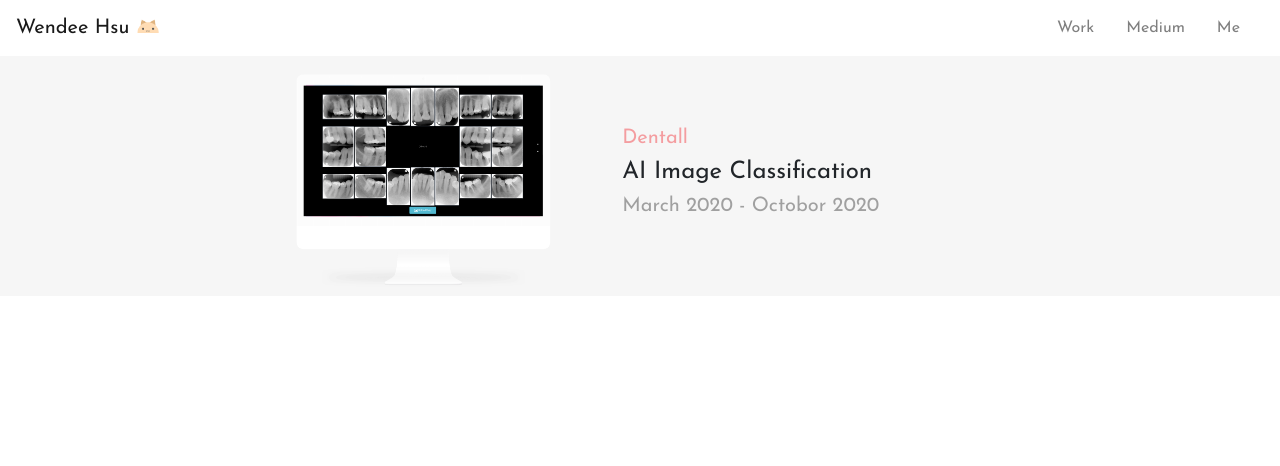
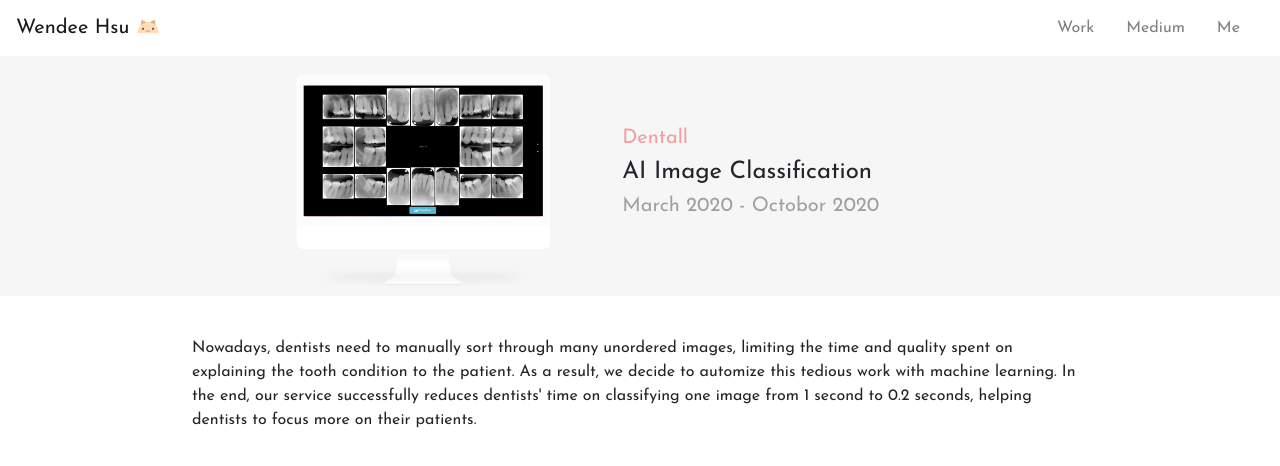
Before and after one commit to wendeehsu/wendeehsu.github.io, a React (Create React App) app: page /Work/AIXray in a window 1280 px wide. Shown: the top 466 px of the page. Built offline with nearby package versions, Linux system fonts and the light colour scheme.

Commit message:
add AI discription

```diff
--- a/src/components/Projects/AIXray.js
+++ b/src/components/Projects/AIXray.js
@@ -15,6 +15,11 @@ class AIXray extends Component {
                         </h5>
                     </div>
                 </div>
+
+                <div className="section">
+                    Nowadays, dentists need to manually sort through many unordered images, limiting the time and quality spent on explaining the tooth condition to the patient. As a result, we decide to automize this tedious work with machine learning. In the end, our service successfully reduces dentists' time on classifying one image from 1 second to 0.2 seconds, helping dentists to focus more on their patients.
+                </div>
+
             </div>
         )
     }
```
